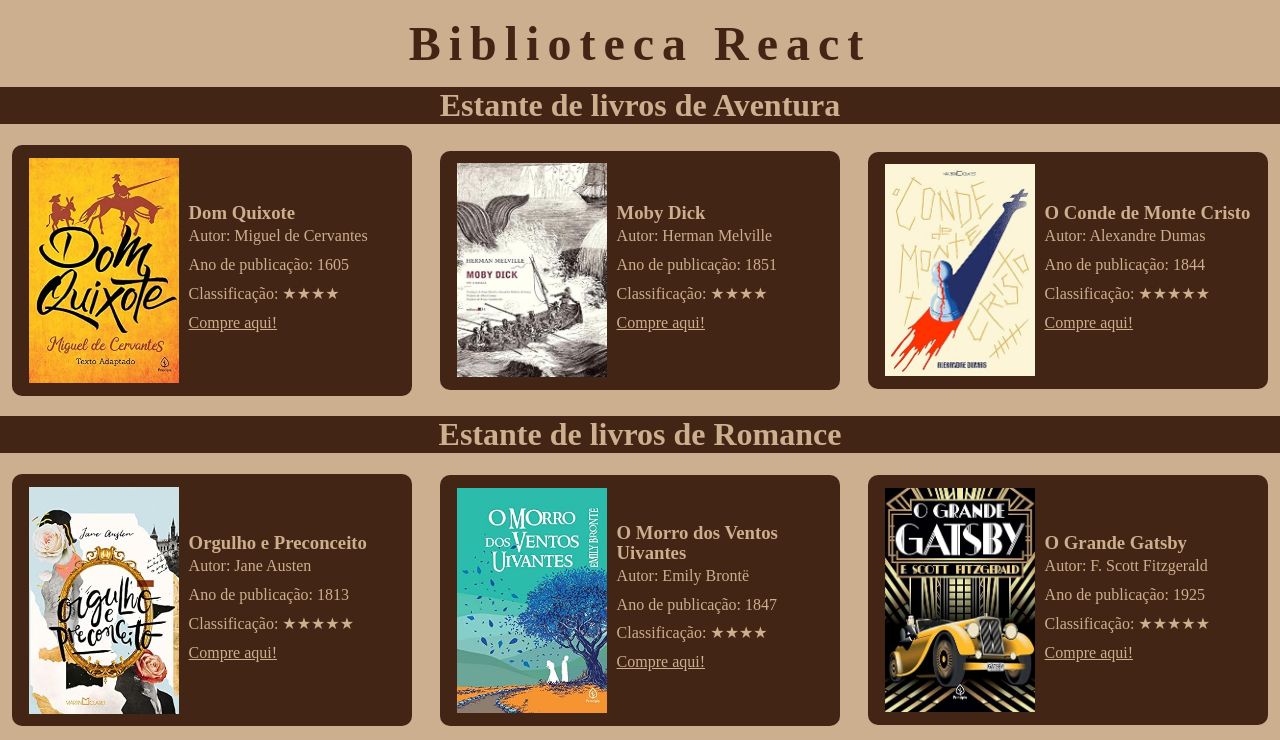
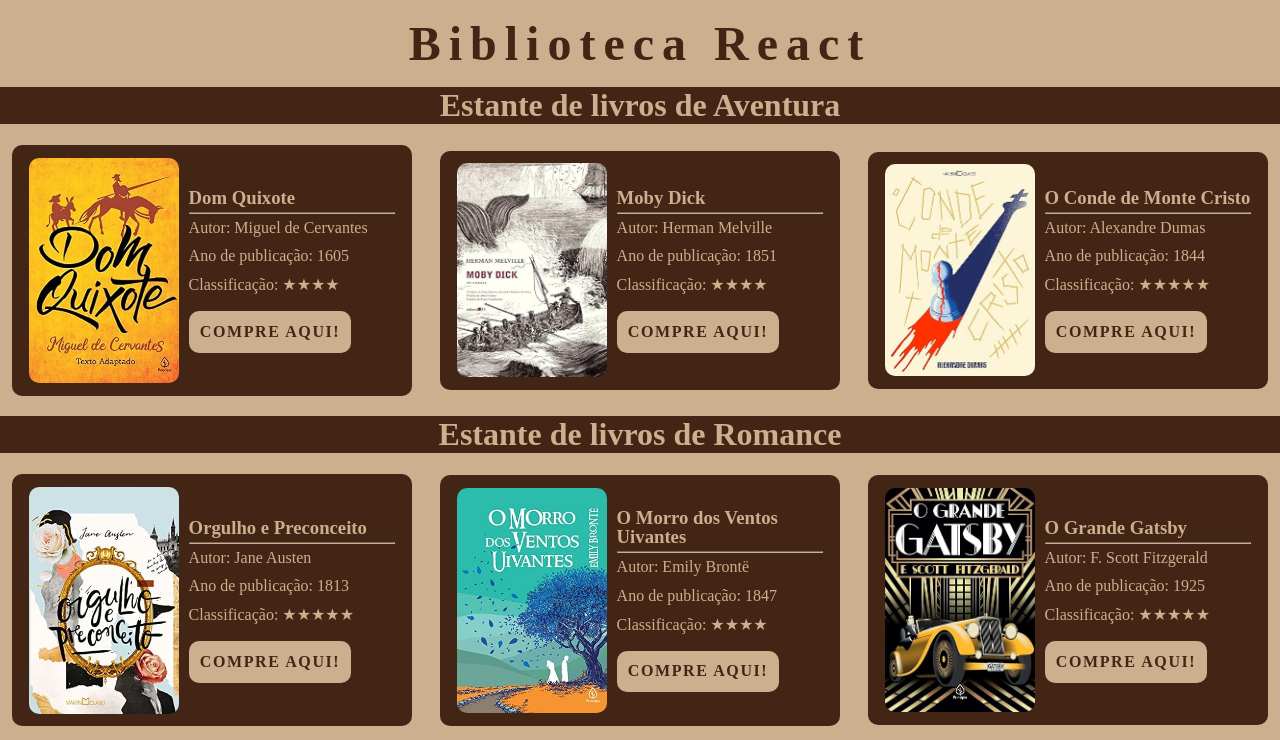
Before and after one commit to ufjf-dcc207/ufjf-dcc207-2024-3-a-trb1-VanessaTrajano, a React (Vite) app: page / in a window 1280 px wide. Shown: the top 740 px of the page. Built offline with nearby package versions, Linux system fonts and the light colour scheme; a web font is replaced by a local one.

Commit message:
Estiliza botão

```diff
--- a/src/components/Livro.css
+++ b/src/components/Livro.css
@@ -10,13 +10,39 @@
 
     img{
         width: 40%;
+        border-radius: 10px;
     }
 
     .info-container{
         width: 55%;
         line-height: 1.8rem;
+
         h3{
             line-height: 1.2rem;
         }
+
+        hr{
+            margin-top: 0.3rem;
+            border-color: #ccaf8e;
+        }
+
+        .livro-link{
+            display: inline-block;
+            margin-top: 0.7rem;
+            text-decoration: none;
+            padding: 0.4rem 0.7rem;
+            border: none;
+            background-color: #ccaf8e;
+            border-radius: 10px;
+            color: #422514;
+            font-weight: 600;
+            text-transform: uppercase;
+            letter-spacing: 0.1rem;
+            transition: 0.5s;
+            &:hover{
+                cursor: pointer;
+                box-shadow: 5px 5px 5px #6e4228;
+            }
+        }
     }
 }
--- a/src/components/Livro.jsx
+++ b/src/components/Livro.jsx
@@ -6,10 +6,11 @@ function Livro({capa, titulo, autor, ano, classificacao, link}) {
       <img src={capa} alt={`Capa do livro ${titulo}`} />
           <div className="info-container">
             <h3>{titulo}</h3>
+            <hr />
             <p>Autor: {autor}</p>
             <p>Ano de publicação: {ano}</p>
             <p>Classificação: {"★".repeat(classificacao)}</p>
-            <p><a href={link}>Compre aqui!</a></p>
+            <a href={link} target="blank" className="livro-link">Compre aqui!</a>
           </div>
     </div>
   );
```
